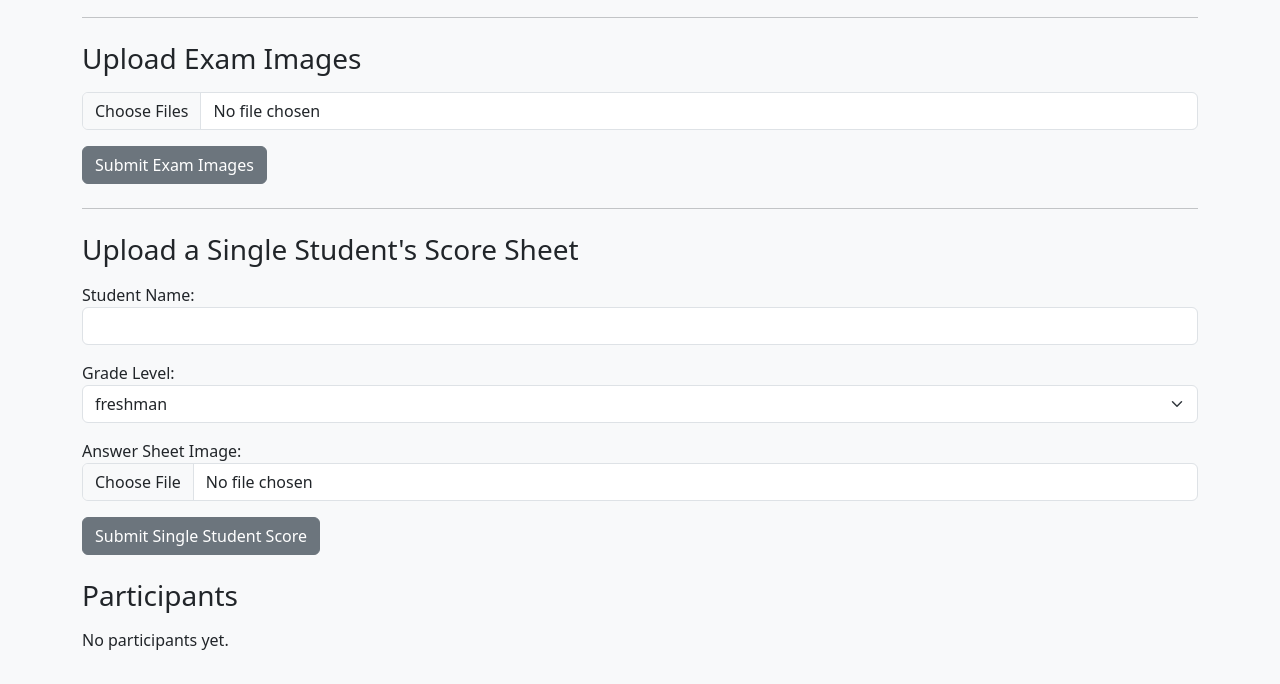
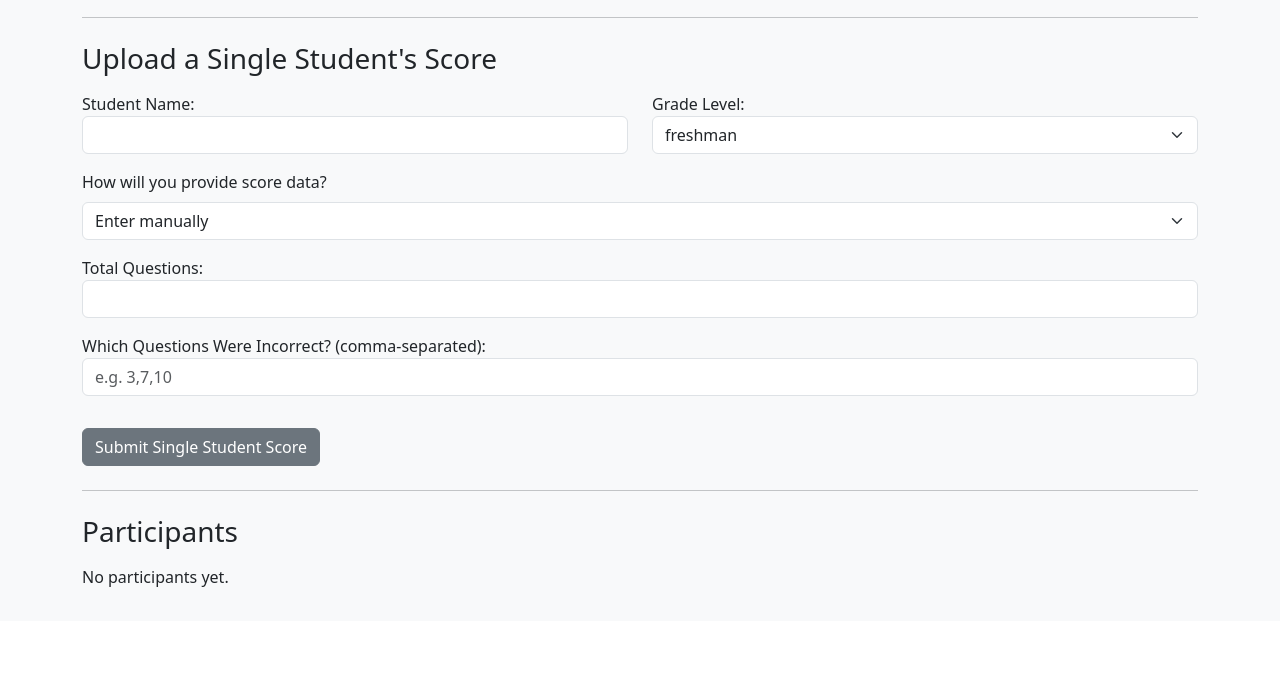
Before and after one commit to George-Salafatinos/Math-Team-Hypercoaching, a Flask app: template templates/event.html in a window 1280 px wide. Shown: the part 213-897 px from the top of the page. After the commit the page ends 800 px from the top, so only its background shows below. Run offline with Flask 3, Linux system fonts and the light colour scheme; the template is opened without the code that fills it, so the values that code supplies are empty; some libraries are stand-ins or nearby versions.

Commit message:
sprint 11: manual data entry option and experimental gpt json schema

```diff
--- a/requirements.txt
+++ b/requirements.txt
@@ -1,3 +1,4 @@
 Flask==3.1.0
 openai==1.60.2
 python-dotenv==1.0.0
+pydantic==2.10.16
--- a/src/app.py
+++ b/src/app.py
@@ -193,51 +193,102 @@ def create_app():
 
     @app.route("/meet/<meet_id>/event/<event_id>/upload_single_student_score", methods=["POST"])
     def upload_single_student_score(meet_id, event_id):
-        from src.data_manager import (
-            get_event, add_score_files, add_participant_scores
-        )
+        """
+        If the user chooses 'manual' in the form, we handle the manual question entry.
+        Otherwise, we assume they uploaded an image for GPT parsing.
+        """
+        from src.data_manager import get_event, add_score_files, add_participant_scores
 
         event_data = get_event(meet_id, event_id)
         if not event_data:
             flash("Event not found.", "error")
-            return redirect(url_for("view_meet", meet_id=meet_id))
+            return redirect(url_for("home_page"))
 
         student_name = request.form.get("studentName")
         grade_level = request.form.get("gradeLevel")
-        uploaded_file = request.files.get("scoreFile")
+        score_mode = request.form.get("scoreMode")  # "manual" or "image"
 
-        if not (student_name and grade_level and uploaded_file):
-            flash("Missing form data or file.", "error")
+        if not (student_name and grade_level and score_mode):
+            flash("Missing form data.", "error")
             return redirect(url_for("view_event", meet_id=meet_id, event_id=event_id))
 
-        scores_folder = os.path.join(BASE_UPLOAD_FOLDER, "scores", meet_id, event_id)
-        os.makedirs(scores_folder, exist_ok=True)
+        # We'll build these:
+        correct_qs = []
+        incorrect_qs = []
 
-        original_filename = secure_filename(uploaded_file.filename)
-        unique_name = f"{uuid.uuid4()}_{original_filename}"
-        full_path = os.path.join(scores_folder, unique_name)
-        uploaded_file.save(full_path)
+        if score_mode == "manual":
+            # 1. Gather "totalQuestions" and "incorrectList" from the form
+            total_questions_str = request.form.get("totalQuestions")
+            incorrect_list_str = request.form.get("incorrectList")  # e.g. "3,7" meaning Q3 and Q7 are incorrect
 
-        relative_path = os.path.relpath(full_path, BASE_UPLOAD_FOLDER)
-        add_score_files(meet_id, event_id, [relative_path])
+            try:
+                total_q = int(total_questions_str)
+            except (TypeError, ValueError):
+                flash("Invalid total questions number.", "error")
+                return redirect(url_for("view_event", meet_id=meet_id, event_id=event_id))
 
-        # GPT parse
-        known_exam_data = event_data.get("examTopics", [])
-        try:
-            parse_result = parse_single_student_exam_image(relative_path, known_exam_data)
-            correct_qs = parse_result.get("correctQuestions", [])
-            incorrect_qs = parse_result.get("incorrectQuestions", [])
+            if total_q < 1:
+                flash("Total questions must be at least 1.", "error")
+                return redirect(url_for("view_event", meet_id=meet_id, event_id=event_id))
 
-            new_participant = {
-                "studentName": student_name,
-                "gradeLevel": grade_level,
-                "correctQuestions": correct_qs,
-                "incorrectQuestions": incorrect_qs
-            }
-            add_participant_scores(meet_id, event_id, [new_participant])
-            flash(f"Score sheet parsed for {student_name}!", "success")
-        except Exception as e:
-            flash(f"GPT parse error: {str(e)}", "error")
+            # Convert the user input to a set of question numbers
+            incorrect_set = set()
+            if incorrect_list_str:
+                for item in incorrect_list_str.split(","):
+                    item = item.strip()
+                    if item.isdigit():
+                        q_num = int(item)
+                        if q_num >= 1 and q_num <= total_q:
+                            incorrect_set.add(q_num)
+
+            # Everything else is correct
+            for q_num in range(1, total_q + 1):
+                if q_num in incorrect_set:
+                    incorrect_qs.append(q_num)
+                else:
+                    correct_qs.append(q_num)
+
+            flash(f"Manually entered data for {student_name}. Correct={len(correct_qs)}, Incorrect={len(incorrect_qs)}", "success")
+
+        else:
+            # 2. GPT-based approach: the user uploaded an image
+            uploaded_file = request.files.get("scoreFile")
+            if not uploaded_file or uploaded_file.filename == "":
+                flash("No file selected for image-based parsing.", "error")
+                return redirect(url_for("view_event", meet_id=meet_id, event_id=event_id))
+
+            # Save the file
+            scores_folder = os.path.join(BASE_UPLOAD_FOLDER, "scores", meet_id, event_id)
+            os.makedirs(scores_folder, exist_ok=True)
+
+            original_filename = secure_filename(uploaded_file.filename)
+            unique_name = f"{uuid.uuid4()}_{original_filename}"
+            full_path = os.path.join(scores_folder, unique_name)
+            uploaded_file.save(full_path)
+
+            relative_path = os.path.relpath(full_path, BASE_UPLOAD_FOLDER)
+            add_score_files(meet_id, event_id, [relative_path])
+
+            # GPT parse
+            from src.gpt_services import parse_single_student_exam_image
+            known_exam_data = event_data.get("examTopics", [])
+            try:
+                parse_result = parse_single_student_exam_image(relative_path, known_exam_data)
+                correct_qs = parse_result.get("correctQuestions", [])
+                incorrect_qs = parse_result.get("incorrectQuestions", [])
+                flash(f"Image-based parsing for {student_name} completed!", "success")
+            except Exception as e:
+                flash(f"GPT parse error: {str(e)}", "error")
+                return redirect(url_for("view_event", meet_id=meet_id, event_id=event_id))
+
+        # 3. Now store them the same way as always
+        new_participant = {
+            "studentName": student_name,
+            "gradeLevel": grade_level,
+            "correctQuestions": correct_qs,
+            "incorrectQuestions": incorrect_qs
+        }
+        add_participant_scores(meet_id, event_id, [new_participant])
 
         return redirect(url_for("view_event", meet_id=meet_id, event_id=event_id))
 
--- a/templates/event.html
+++ b/templates/event.html
@@ -6,34 +6,18 @@
 <p><strong>ID:</strong> {{ event.id }}</p>
 
 <hr>
-
-<!-- Exam Upload -->
-<h3>Upload Exam Images</h3>
-<form action="{{ url_for('upload_exam_images', meet_id=meet_id, event_id=event.id) }}"
-      method="POST" enctype="multipart/form-data" class="mb-4">
-  <div class="mb-3">
-    <input type="file" name="files" multiple class="form-control">
-  </div>
-  <button type="submit" class="btn btn-secondary">Submit Exam Images</button>
-</form>
-
-<!-- Show examTopics from GPT (if any) -->
-{% if event.examTopics %}
-<h4>Exam Topics (Parsed)</h4>
-<pre>{{ event.examTopics|tojson(indent=2) }}</pre>
-{% endif %}
-
-<hr>
-
 <!-- Single Student Score -->
-<h3>Upload a Single Student's Score Sheet</h3>
+<h3>Upload a Single Student's Score</h3>
 <form action="{{ url_for('upload_single_student_score', meet_id=meet_id, event_id=event.id) }}"
       method="POST" enctype="multipart/form-data" class="mb-4">
-  <div class="mb-3">
+
+  <!-- Student Info -->
+  <div class="row mb-3">
+    <div class="col">
       <label>Student Name:</label>
       <input type="text" name="studentName" class="form-control" required>
     </div>
-  <div class="mb-3">
+    <div class="col">
       <label>Grade Level:</label>
       <select name="gradeLevel" class="form-select">
         <option value="freshman">freshman</option>
@@ -42,12 +26,55 @@
         <option value="senior">senior</option>
       </select>
     </div>
+  </div>
+
+  <!-- Score Mode: manual or image -->
+  <label class="form-label">How will you provide score data?</label>
   <div class="mb-3">
-    <label>Answer Sheet Image:</label>
-    <input type="file" name="scoreFile" required class="form-control">
+    <select name="scoreMode" class="form-select" id="scoreModeSelect" onchange="toggleScoreMode()">
+      <option value="manual">Enter manually</option>
+      <option value="image">Parse from Image (GPT) [Experimental, unreliable results]</option>
+    </select>
   </div>
-  <button type="submit" class="btn btn-secondary">Submit Single Student Score</button>
+
+  <!-- If user chooses 'image', show file input -->
+  <div id="imageFields"  style="display: none;">
+    <label>Answer Sheet Image (for GPT parse):</label>
+    <input type="file" name="scoreFile" class="form-control">
+  </div>
+
+  <!-- If user chooses 'manual', show manual inputs -->
+  <div id="manualFields">
+    <div class="mb-3">
+      <label for="totalQuestions">Total Questions:</label>
+      <input type="number" min="1" name="totalQuestions" id="totalQuestions" class="form-control">
+    </div>
+    <div class="mb-3">
+      <label for="incorrectList">Which Questions Were Incorrect? (comma-separated):</label>
+      <input type="text" name="incorrectList" id="incorrectList" class="form-control" placeholder="e.g. 3,7,10">
+    </div>
+  </div>
+
+  <button type="submit" class="btn btn-secondary mt-3">Submit Single Student Score</button>
 </form>
+
+<script>
+  function toggleScoreMode() {
+    const mode = document.getElementById("scoreModeSelect").value;
+    const imageFields = document.getElementById("imageFields");
+    const manualFields = document.getElementById("manualFields");
+
+    if (mode === "manual") {
+      imageFields.style.display = "none";
+      manualFields.style.display = "block";
+    } else {
+      imageFields.style.display = "block";
+      manualFields.style.display = "none";
+    }
+  }
+</script>
+
+<hr>
 
 <h3>Participants</h3>
 {% if event.participants %}
@@ -60,7 +87,6 @@
           Correct: {{ p.correctQuestions|length }}
           | Incorrect: {{ p.incorrectQuestions|length }}
         </div>
-        <!-- Optional Delete Participant -->
         <form action="{{ url_for('remove_participant', meet_id=meet_id, event_id=event.id) }}" method="POST">
           <input type="hidden" name="studentName" value="{{ p.studentName }}">
           <input type="hidden" name="gradeLevel" value="{{ p.gradeLevel }}">
```
Also changed, not shown: src/gpt_services.py (+11 -5 lines). Lines whose indentation alone changed are shown as unchanged.
